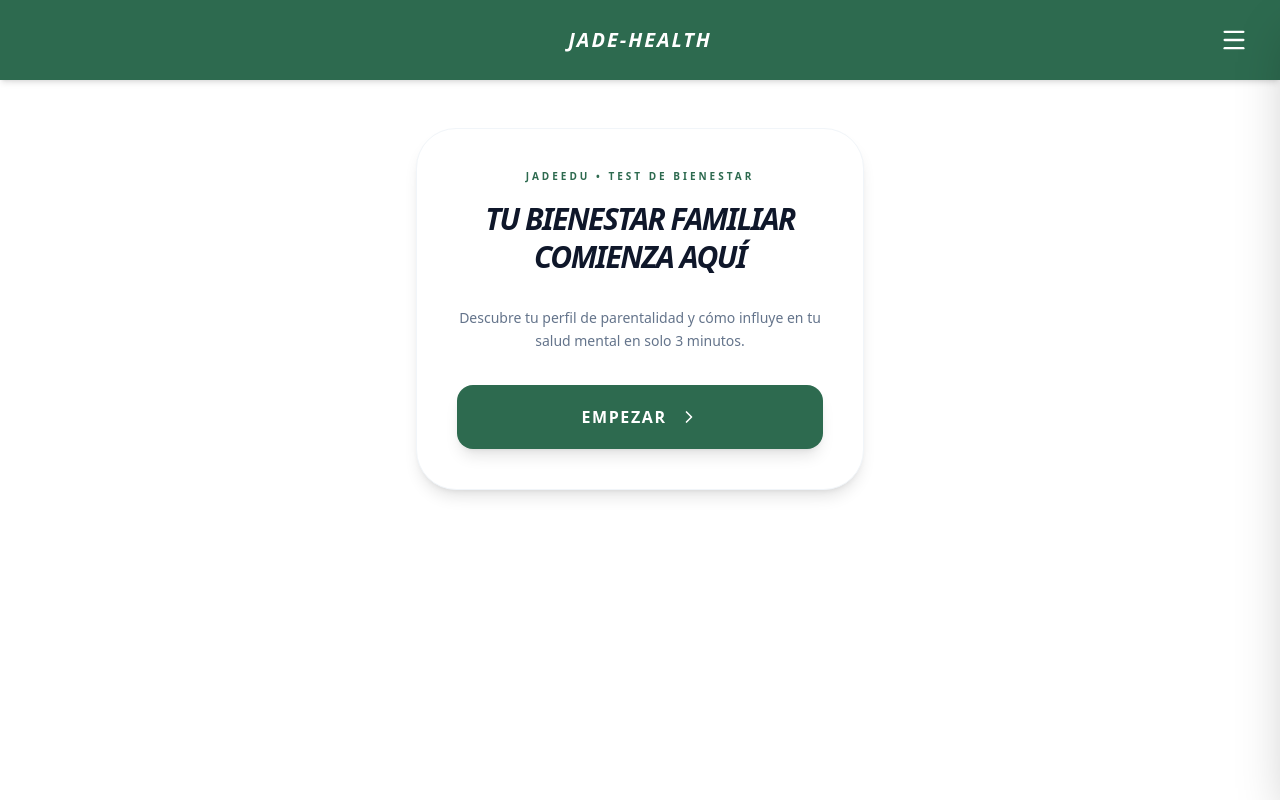
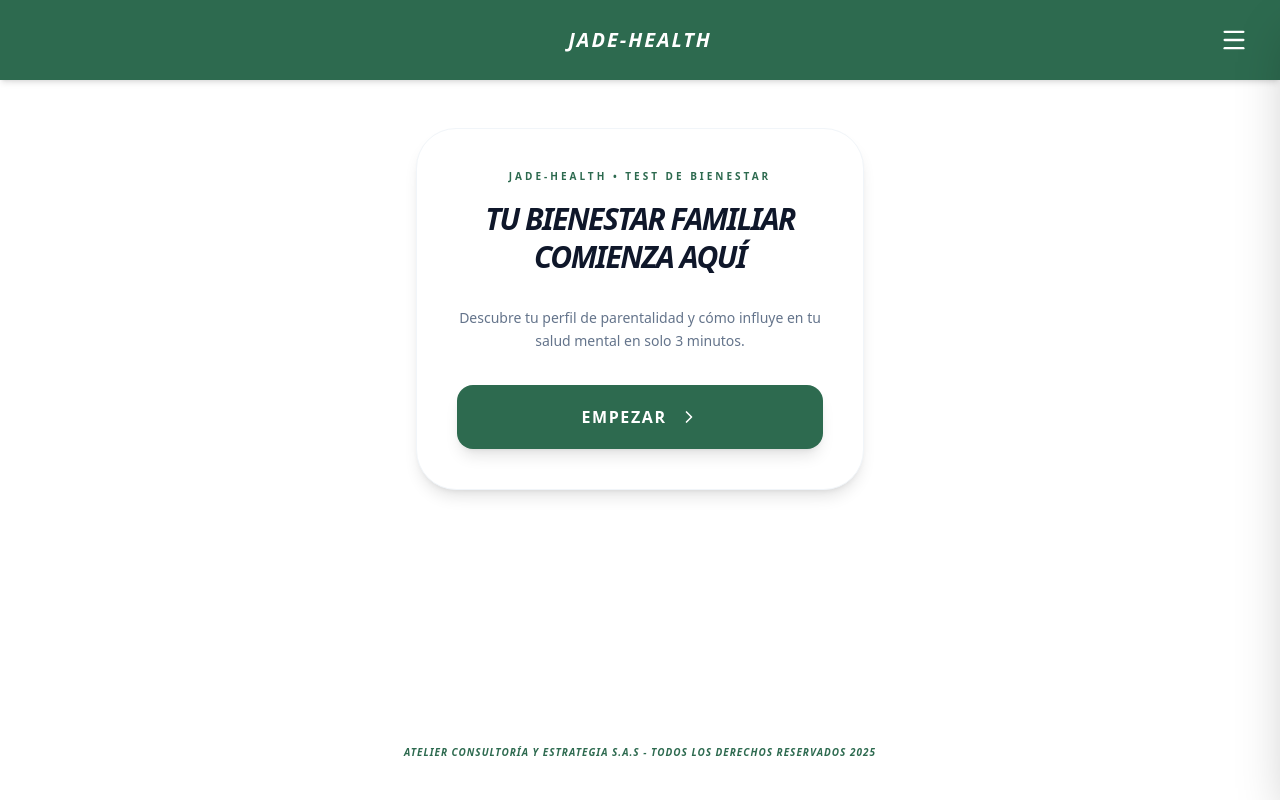
Before and after one commit to Atelier-Ai-Insights/crianza, a Next.js app: page / in a window 1280 px wide. Built offline with nearby package versions, Linux system fonts and the light colour scheme.

Commit message:
Update Quiz.js

```diff
--- a/components/Quiz.js
+++ b/components/Quiz.js
@@ -1,6 +1,6 @@
 import { useState } from 'react';
 import { calcularPerfil } from '../utils/algoritmo';
-import { PERFILES } from '../constants/perfiles'; // Importación de la fuente de verdad
+import { PERFILES } from '../constants/perfiles';
 import preguntas from '../data/preguntas.json';
 import feedbackData from '../data/feedback.json';
 import Menu from './Menu';
@@ -51,7 +51,7 @@ export default function Quiz() {
       <div className="min-h-screen bg-white pt-32 px-6 flex flex-col items-center">
         <HeaderSuperior />
         <main className="max-w-md w-full rounded-[2.5rem] p-10 shadow-lg border border-slate-100 text-center bg-white">
-          <h2 className="text-[10px] font-bold text-primary tracking-[0.3em] mb-4 uppercase">JadeEdu • Test de bienestar</h2>
+          <h2 className="text-[10px] font-bold text-primary tracking-[0.3em] mb-4 uppercase">Jade-Health • Test de bienestar</h2>
           <h1 className="text-3xl font-black text-slate-900 leading-tight mb-8 uppercase italic tracking-tighter">Tu bienestar familiar comienza aquí</h1>
           <p className="text-slate-500 text-sm mb-8 leading-relaxed">Descubre tu perfil de parentalidad y cómo influye en tu salud mental en solo 3 minutos.</p>
           <button
@@ -61,6 +61,10 @@ export default function Quiz() {
             Empezar <ChevronRight size={20} />
           </button>
         </main>
+        {/* Footer Verde añadido para consistencia */}
+        <footer className="mt-auto py-10 text-primary text-[10px] uppercase tracking-widest text-center px-6 italic font-bold">
+          {CONFIG.FOOTER_TEXT}
+        </footer>
       </div>
     );
   }
@@ -68,7 +72,7 @@ export default function Quiz() {
   if (fase === 'resultado') {
     const info = feedbackData[perfil];
     return (
-      <div className="min-h-screen bg-white pt-32 px-6 pb-20 flex flex-col items-center">
+      <div className="min-h-screen bg-white pt-32 px-6 pb-20 flex flex-col items-center text-slate-900">
         <HeaderSuperior />
         <main className="bg-white max-w-md w-full rounded-[2.5rem] p-10 shadow-lg border border-slate-100 overflow-hidden">
           <h3 className="text-primary font-bold text-[10px] uppercase tracking-widest mb-2 italic">Análisis Jade Finalizado</h3>
@@ -98,11 +102,15 @@ export default function Quiz() {
 
           <button
             onClick={() => window.location.href = '/auth?mode=signup'}
-            className="w-full bg-primary text-white py-5 rounded-2xl font-bold uppercase tracking-widest shadow-lg hover:bg-primary-hover transition-all active:scale-95"
+            className="w-full bg-primary text-white py-5 rounded-2xl font-bold uppercase tracking-widest shadow-lg hover:brightness-110 transition-all active:scale-95"
           >
             Ver mi Plan Detallado
           </button>
         </main>
+        {/* Footer Verde Jade */}
+        <footer className="mt-auto py-10 text-primary text-[10px] uppercase tracking-widest text-center px-6 italic font-bold">
+          {CONFIG.FOOTER_TEXT}
+        </footer>
       </div>
     );
   }
@@ -140,7 +148,8 @@ export default function Quiz() {
           ))}
         </div>
       </main>
-      <footer className="mt-auto py-6 text-slate-300 text-[10px] uppercase tracking-widest text-center px-6">
+      {/* Footer actualizado a Verde Jade y Negrita */}
+      <footer className="mt-auto py-10 text-primary text-[10px] uppercase tracking-widest text-center px-6 italic font-bold">
         {CONFIG.FOOTER_TEXT}
       </footer>
     </div>
```
